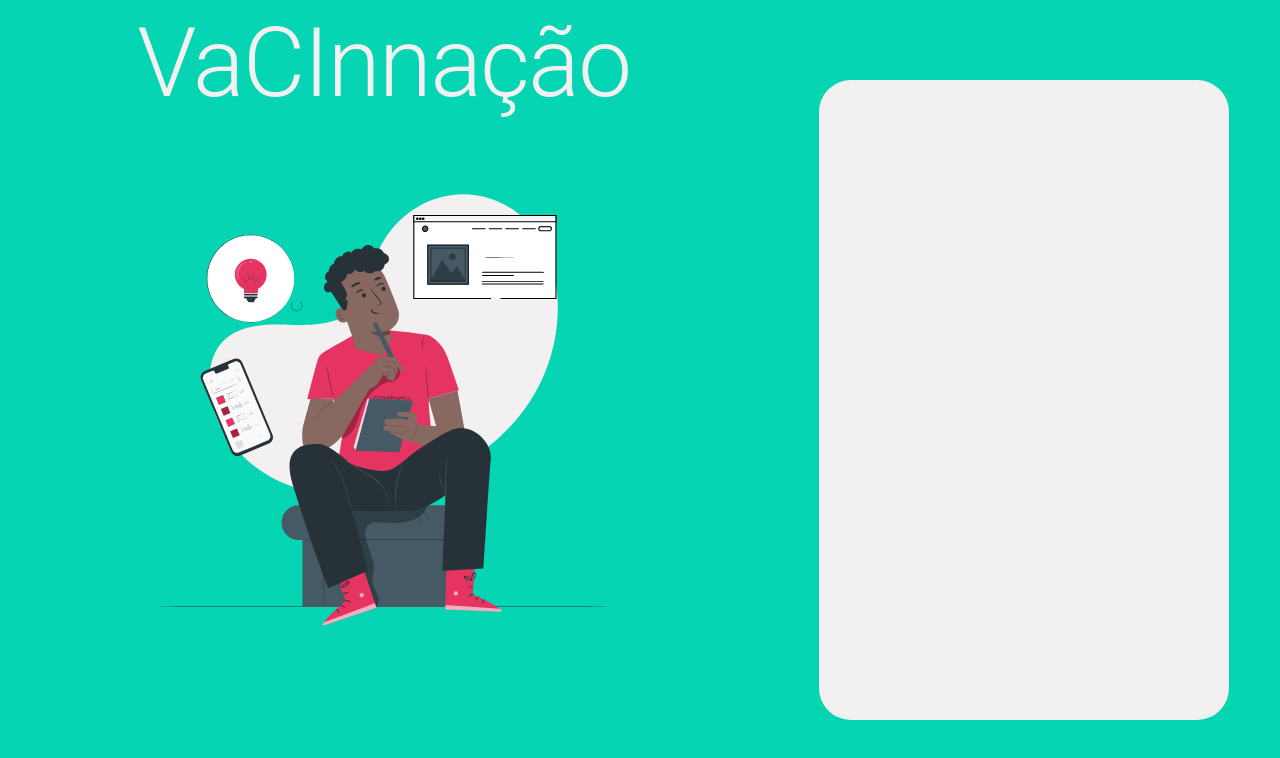
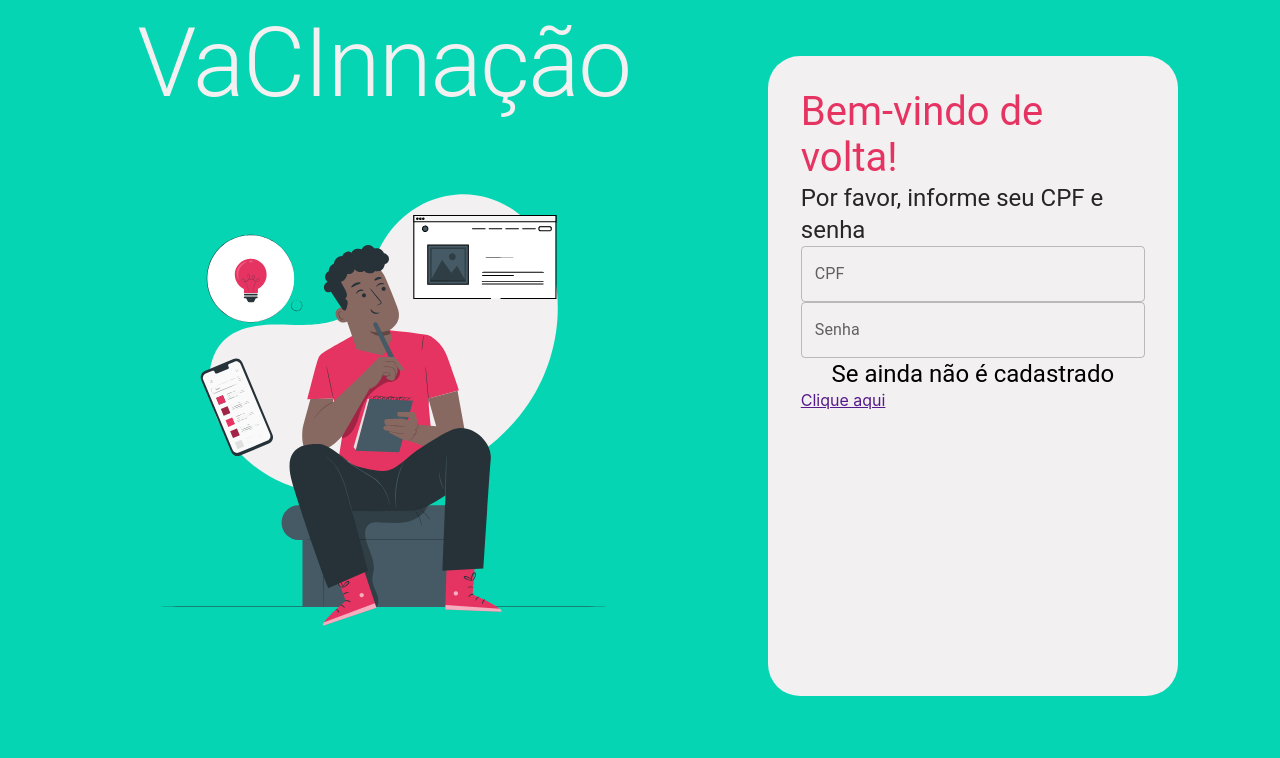
Before and after one commit to phvm/projeto-APS, a React (Create React App) app in the folder Projeto Entrega 2/frontend/: page / in a window 1280 px wide. Shown: the top 758 px of the page. Built offline with nearby package versions, Linux system fonts and the light colour scheme.

Commit message:
feat: form component for login

```diff
--- a/Projeto Entrega 2/frontend/package.json
+++ b/Projeto Entrega 2/frontend/package.json
@@ -13,6 +13,7 @@
     "react-dom": "^18.2.0",
     "react-router-dom": "^6.3.0",
     "react-scripts": "5.0.1",
+    "styled-components": "^5.3.5",
     "web-vitals": "^2.1.4"
   },
   "scripts": {
--- /dev/null
+++ b/Projeto Entrega 2/frontend/src/Components/LoginForm/index.tsx
@@ -0,0 +1,31 @@
+import { Box, Typography, TextField, FormControl, OutlinedInput, Input, InputLabel } from "@mui/material";
+import { LoginFormProps } from '../../types/componentsTypes/LoginFormProps'
+
+const LoginForm = (props: LoginFormProps) => {
+    return(
+        <Box sx={{width: props.width, height: props.height, padding: '8%'}}>
+            <Typography variant="h3" align='left' sx={{color: '#E63462', fontSize: '2.5rem'}}>
+                Bem-vindo de volta!
+            </Typography>
+            <Typography variant="h5" align='left' sx={{color: '#262626', fontSize: '1.5rem'}}>
+                Por favor, informe seu CPF e senha
+            </Typography>
+            <Box sx={{ width: '100%', display: 'flex', flexDirection: 'column', }}>
+                <FormControl>
+                    <InputLabel htmlFor="component-outlined">CPF</InputLabel>
+                    <OutlinedInput required placeholder="Digite seu CPF..." />
+                </FormControl>
+                <FormControl>
+                    <InputLabel>Senha</InputLabel>
+                    <OutlinedInput required placeholder="Digite sua senha..." />
+                </FormControl>
+            </Box>
+            <Box>
+                <Typography variant="h5" align='center'>Se ainda não é cadastrado</Typography>
+                <a href="">Clique aqui</a>
+            </Box>
+        </Box>
+    );
+};
+
+export default LoginForm;
--- a/Projeto Entrega 2/frontend/src/pages/LoginScreen/index.tsx
+++ b/Projeto Entrega 2/frontend/src/pages/LoginScreen/index.tsx
@@ -1,6 +1,7 @@
 import React from 'react';
 import loginImg from '../../assets/loginImg.svg';
 import { Box, Typography } from '@mui/material'
+import LoginForm from '../../Components/LoginForm';
 
 const LoginScreen = () => {
     return(
@@ -11,12 +12,13 @@ const LoginScreen = () => {
                 </Typography>
                 <img src={loginImg} alt="" style={{width: '600px', height: '500px'}}/>
             </Box>
-            <Box sx={{width: '40%', height: '100%', display: 'flex', justifyContent: 'center', alignItems: 'center'}}>
-                <Box sx={{width: '80%', height: '80%', backgroundColor: '#F2F0F0', borderRadius: '2em'}}>
+            <Box sx={{width: '40%', height: '80%', display: 'flex', justifyContent: 'flex-start', alignItems: 'center', marginTop: '3.5em'}}>
+                <Box sx={{width: '80%', height: '100%', backgroundColor: '#F2F0F0', borderRadius: '2em'}}>
+                    <LoginForm />
                 </Box>
             </Box>
         </Box>
     );
 ;}
 
-export default LoginScreen();
+export default LoginScreen;
--- a/Projeto Entrega 2/frontend/src/routes.tsx
+++ b/Projeto Entrega 2/frontend/src/routes.tsx
@@ -6,7 +6,7 @@ function AppRoutes(){
     return(
         <BrowserRouter>
             <Routes>
-                <Route path={Links.Login} element={LoginScreen} />
+                <Route path={Links.Login} element={<LoginScreen />} />
             </Routes>
         </BrowserRouter>
     )
--- /dev/null
+++ b/Projeto Entrega 2/frontend/src/types/componentsTypes/LoginFormProps.ts
@@ -0,0 +1,4 @@
+export interface LoginFormProps {
+    width?: string,
+    height?: string,
+}
```
Also changed, not shown: Projeto Entrega 2/frontend/src/Components/LoginForm/style.ts (added), 1 other file (tests, documents, lock files or other folders).
